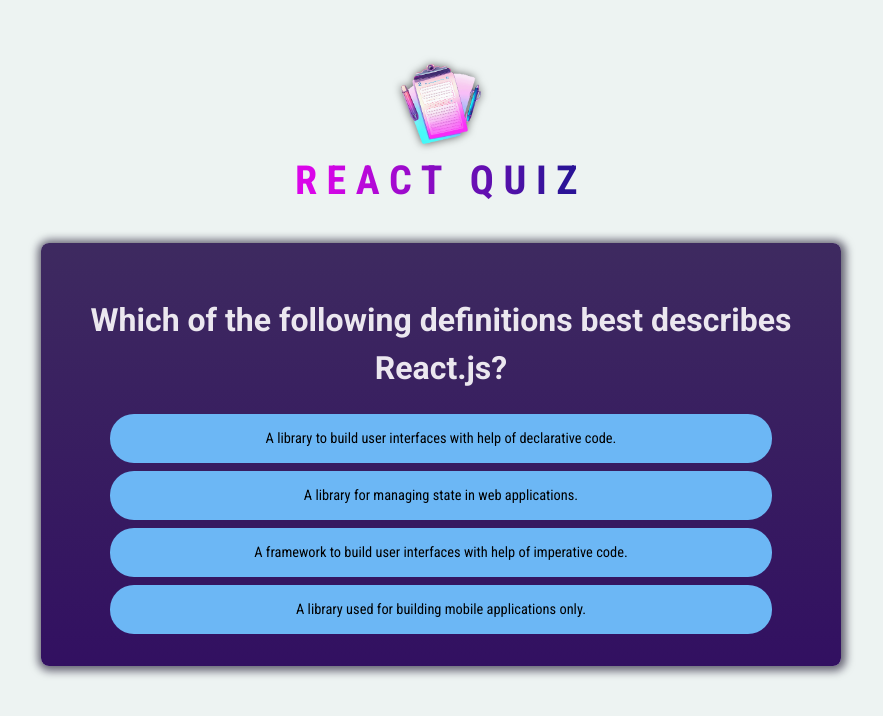
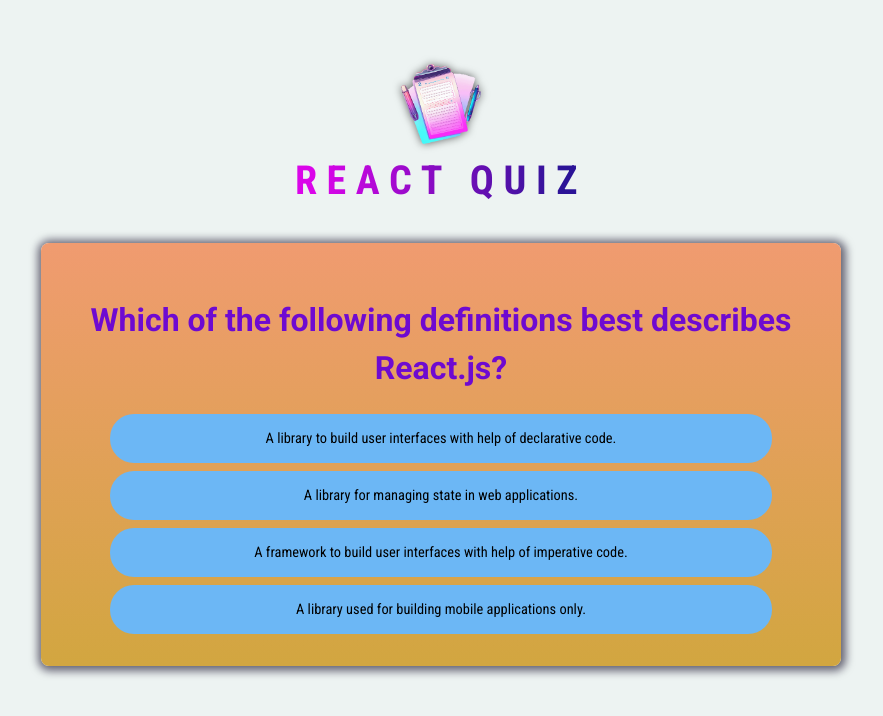
Before and after one commit to naveed60/React-Quiz-app-, a React (Vite) app: page / in a window 1280 px wide. Shown: the top 716 px of the page, without its empty margins (199-1082 px from the left). Built offline with nearby package versions, Linux system fonts and the light colour scheme.

Commit message:
bg color updated

```diff
--- a/src/index.css
+++ b/src/index.css
@@ -8,7 +8,7 @@
   font-family: 'Roboto', sans-serif;
   line-height: 1.5;
 
-  color: #ebe7ef;
+  color: #6e0ad1;
 
   font-synthesis: none;
   text-rendering: optimizeLegibility;
@@ -82,7 +82,7 @@
   max-width: 50rem;
   margin: auto;
   padding: 2rem;
-  background: linear-gradient(180deg, #3e2a60 0%, #321061 100%);
+  background: linear-gradient(180deg, #f09b70 0%, #d2a640 100%);
   border-radius: 8px;
   /* box-shadow: 1px 1px 4px 1px rgba(0, 0, 0, 0.6); */
   box-shadow: 1px 1px 8px 4px rgba(12, 5, 32, 0.6);
```
